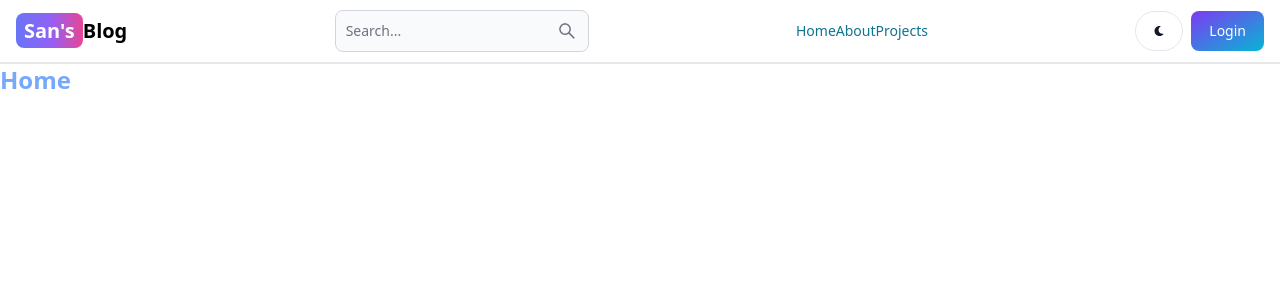
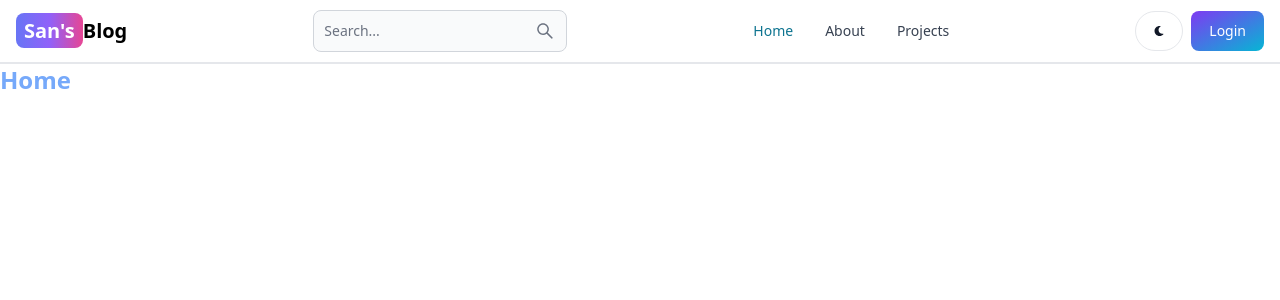
Before and after one commit to SanH16/mern-blog, a React (Vite) app in the folder client/: page / in a window 1280 px wide. Shown: the top 300 px of the page. Built offline with nearby package versions, Linux system fonts and the light colour scheme.

Commit message:
update header component

```diff
--- a/client/src/components/Header.jsx
+++ b/client/src/components/Header.jsx
@@ -1,9 +1,10 @@
 import { Button, Navbar, TextInput } from "flowbite-react";
-import { Link } from "react-router-dom";
+import { Link, useLocation } from "react-router-dom";
 import { AiOutlineSearch } from "react-icons/ai";
 import { FaMoon } from "react-icons/fa";
 
 export default function Header() {
+  const path = useLocation().pathname;
   return (
     <Navbar className="border-b-2">
       <Link
@@ -33,11 +34,16 @@ export default function Header() {
         <Link to="/login">
           <Button gradientDuoTone="purpleToBlue">Login</Button>
         </Link>
+        <Navbar.Toggle />
       </div>
       <Navbar.Collapse>
-        <Navbar.Link active>
+        <Navbar.Link active={path === "/"} as={"div"}>
           <Link to="/">Home</Link>
+        </Navbar.Link>
+        <Navbar.Link active={path === "/about"} as={"div"}>
           <Link to="/about">About</Link>
+        </Navbar.Link>
+        <Navbar.Link active={path === "/projects"} as={"div"}>
           <Link to="/projects">Projects</Link>
         </Navbar.Link>
       </Navbar.Collapse>
```
